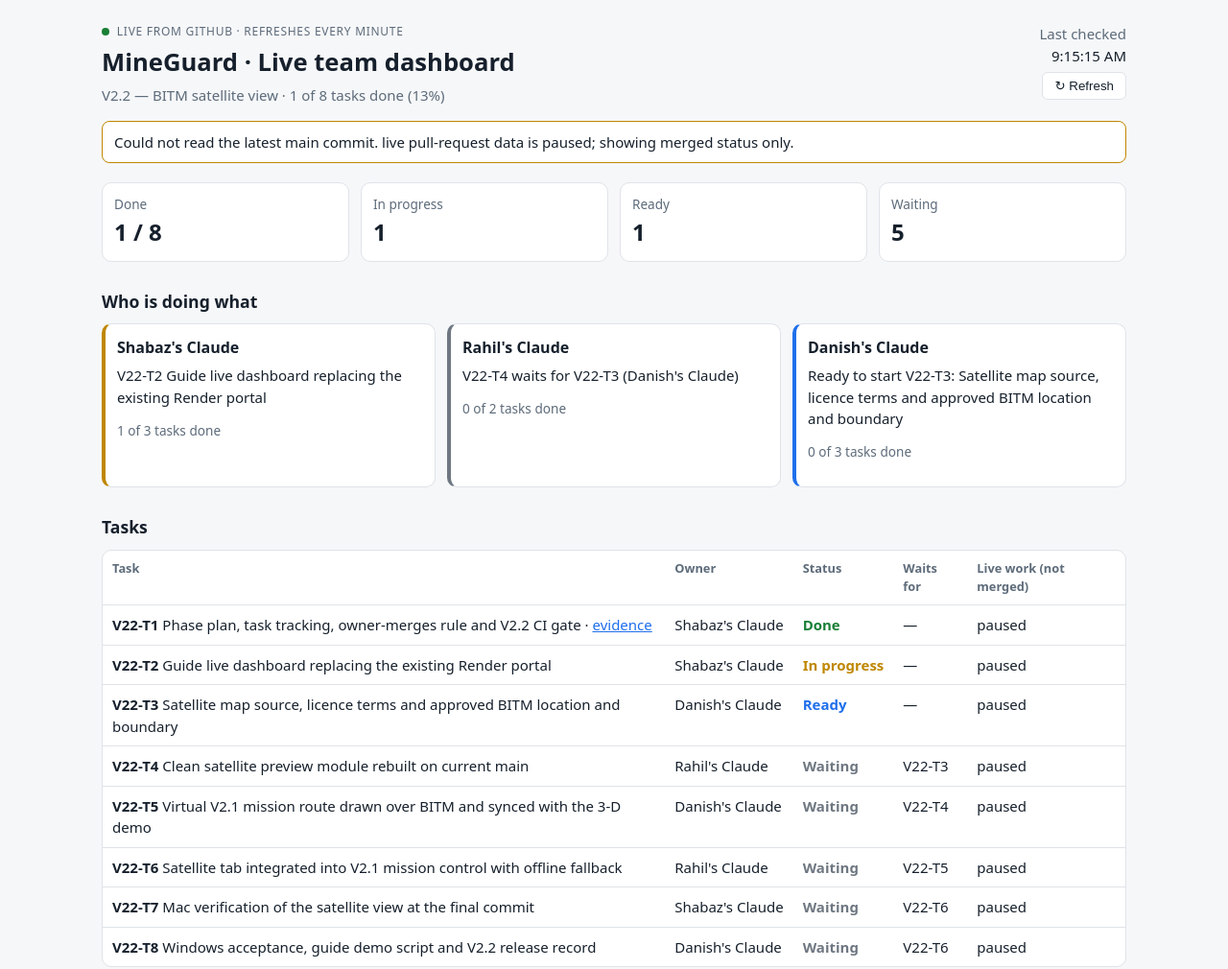
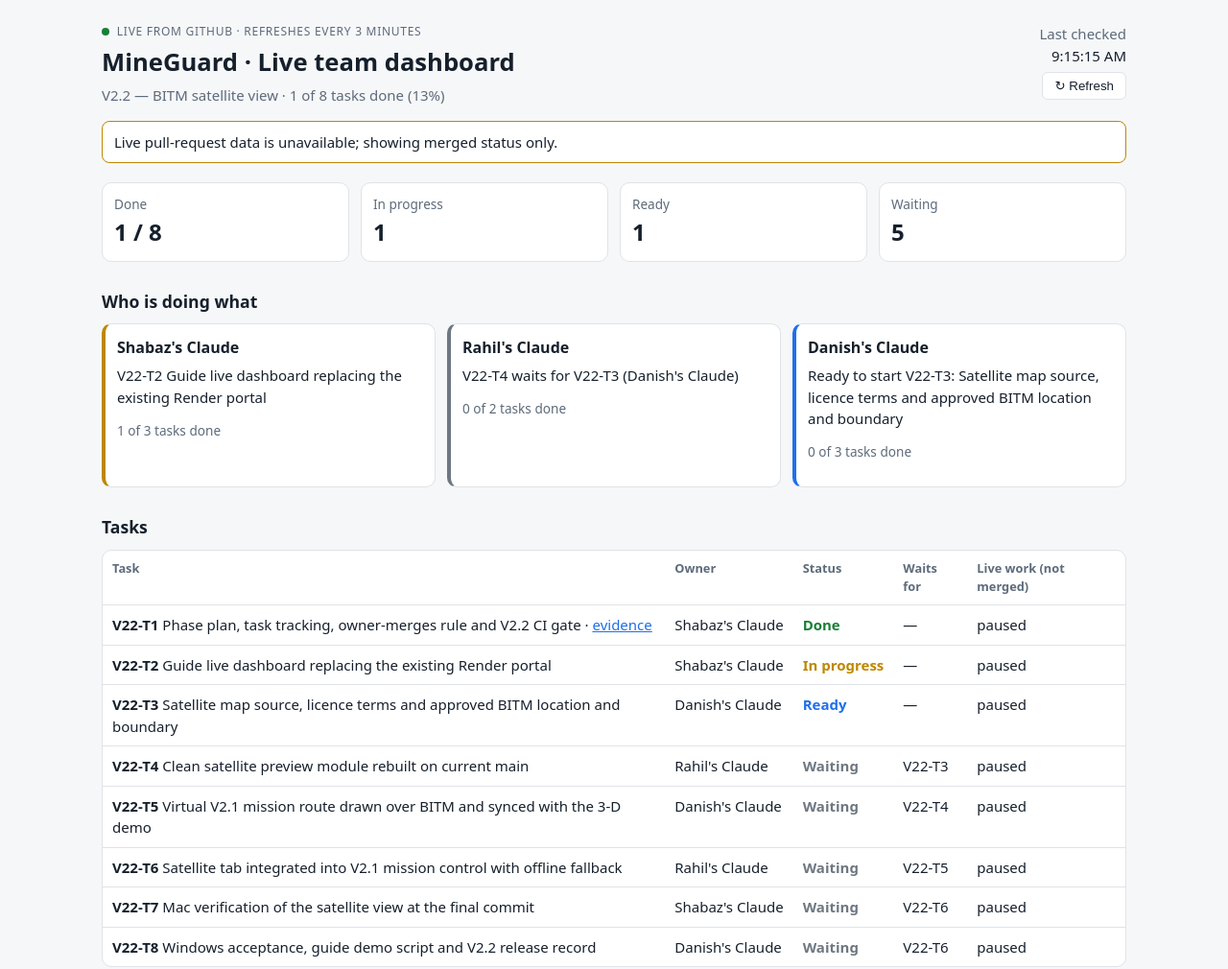
Before and after one commit to MdShabazS/MineGuard-MATLAB, a plain HTML site: page portal/index.html in a window 1280 px wide. Shown: the top 1010 px of the page at 96% size. Drawn offline with Linux system fonts and the light colour scheme; no server answers.

Commit message:
V22-T2: stay within GitHub's 60/hour unauthenticated limit (2 requests per 3 minutes, back-off with resume time)
Co-Authored-By: Claude Opus 5.5 <noreply@anthropic.com>

```diff
--- a/portal/app.mjs
+++ b/portal/app.mjs
@@ -1,12 +1,12 @@
 // Guide live dashboard: fetches GitHub data and renders it. All text is inserted as text, never HTML.
-import {REPO, PHASE, buildTasks, attachPRs, summarize, whoIsDoingWhat, fileUrl, ago} from "./core.mjs";
+import {REPO, PHASE, buildTasks, attachPRs, summarize, whoIsDoingWhat, fileUrl, ago, mainShaFromRuns} from "./core.mjs";
 
 const API = "https://api.github.com/repos/" + REPO;
 const RAW = "https://raw.githubusercontent.com/" + REPO + "/";
-const REFRESH_MS = 60000;
+const REFRESH_MS = 180000;      // 2 API requests per refresh: about 40 of the 60 unauthenticated requests per hour
 const $ = id => document.getElementById(id);
 const LABEL = {DONE: "Done", IN_PROGRESS: "In progress", READY: "Ready", BLOCKED: "Waiting"};
-let busy = false, lastGood = null;
+let busy = false, lastGood = null, pausedUntil = 0;
 
 function el(tag, attrs = {}, ...children) {
   const node = document.createElement(tag);
@@ -16,13 +16,17 @@ function el(tag, attrs = {}, ...children) {
 }
 function link(href, text) { return href ? el("a", {href, target: "_blank", rel: "noopener noreferrer"}, text) : document.createTextNode(text); }
 
-// "no-cache" makes the browser revalidate with the ETag; GitHub's 304 replies do not use the hourly API limit.
+// Unauthenticated: every request (even a 304) counts towards GitHub's 60 per hour per viewer, so back off at the limit.
 async function api(path) {
+  if (Date.now() < pausedUntil) throw Object.assign(Error("paused"), {rate: true});
   const r = await fetch(API + path, {cache: "no-cache", headers: {Accept: "application/vnd.github+json"}});
+  const left = Number(r.headers.get("x-ratelimit-remaining")), reset = Number(r.headers.get("x-ratelimit-reset"));
+  if (r.status === 403 || r.status === 429 || left === 0) pausedUntil = Number.isFinite(reset) && reset > 0 ? reset * 1000 : Date.now() + 600000;
   if (r.status === 403 || r.status === 429) throw Object.assign(Error("GitHub rate limit reached"), {rate: true});
   if (!r.ok) throw Error("GitHub API " + r.status);
   return r.json();
 }
+const resumeAt = () => new Date(pausedUntil).toLocaleTimeString([], {hour: "2-digit", minute: "2-digit"});
 async function raw(ref, file, cache) {
   const r = await fetch(RAW + ref + "/" + file, {cache});
   if (!r.ok) throw Error(file + " " + r.status);
@@ -30,16 +34,15 @@ async function raw(ref, file, cache) {
 }
 
 async function load() {
-  let sha = "main", notes = [];
-  try { sha = (await api("/commits/main")).sha; } catch (e) { notes.push(e.rate ? "GitHub rate limit: task status may be a few minutes old." : "Could not read the latest main commit."); }
+  let runs = null, pulls = null, notes = [];
+  try { [runs, pulls] = await Promise.all([api("/actions/runs?per_page=60"), api("/pulls?state=open&per_page=50")]); }
+  catch (e) { notes.push(e.rate ? "GitHub's hourly limit for this network is reached: live pull-request data resumes at " + resumeAt() + "; task status below may be a few minutes old." : "Live pull-request data is unavailable; showing merged status only."); }
+  const sha = mainShaFromRuns(runs?.workflow_runs) || "main";
   const byRef = sha === "main" ? "no-store" : "force-cache";        // a commit SHA never changes, so it may be cached
   const [manifest, status] = await Promise.all([raw(sha, PHASE.manifest, byRef), raw(sha, PHASE.status, byRef)]);
   const tasks = buildTasks(manifest, status);
-  let other = [], live = true;
-  try {
-    const [pulls, runs] = await Promise.all([api("/pulls?state=open&per_page=50"), api("/actions/runs?event=pull_request&per_page=60")]);
-    other = attachPRs(tasks, pulls, runs.workflow_runs);
-  } catch (e) { live = false; notes.push((e.rate ? "GitHub rate limit: " : "") + "live pull-request data is paused; showing merged status only."); }
+  const live = !!(runs && pulls);
+  const other = live ? attachPRs(tasks, pulls, runs.workflow_runs) : [];
   return {tasks, other, live, sha, notes};
 }
 
--- a/portal/core.mjs
+++ b/portal/core.mjs
@@ -35,6 +35,13 @@ export function ciFor(runs, sha) {
   if (!run) return {state: "none", label: "CI not run yet"};
   if (run.status !== "completed") return {state: "running", label: "CI running", url: run.html_url};
   return run.conclusion === "success" ? {state: "pass", label: "CI passed", url: run.html_url} : {state: "fail", label: "CI " + (run.conclusion || "failed"), url: run.html_url};
+}
+
+// Latest main commit that CI ran on (Task Gate runs on every push to main), from the same runs listing.
+export function mainShaFromRuns(runs) {
+  const r = (runs || []).filter(x => x.head_branch === "main" && x.event === "push" && (x.name === "Task Gate" || x.path?.includes("task-gate")))
+    .sort((a, b) => String(b.created_at).localeCompare(String(a.created_at)))[0];
+  return r ? r.head_sha : null;
 }
 
 // Attach open PRs to their tasks. Returns PRs that are not task PRs as `other`.
--- a/portal/index.html
+++ b/portal/index.html
@@ -3,17 +3,17 @@
 <head>
   <meta charset="utf-8">
   <meta name="viewport" content="width=device-width, initial-scale=1">
-  <meta name="mineguard-dashboard" content="v22-live-1">
+  <meta name="mineguard-dashboard" content="v22-live-2">
   <meta name="description" content="MineGuard: live view of who is doing what, read from GitHub.">
   <title>MineGuard · Live team dashboard</title>
-  <link rel="stylesheet" href="./styles.css?v=v22-live-1">
-  <script type="module" src="./app.mjs?v=v22-live-1"></script>
+  <link rel="stylesheet" href="./styles.css?v=v22-live-2">
+  <script type="module" src="./app.mjs?v=v22-live-2"></script>
 </head>
 <body>
 <main class="shell">
   <header class="top">
     <div>
-      <div class="kicker"><span class="dot" aria-hidden="true"></span> LIVE FROM GITHUB · REFRESHES EVERY MINUTE</div>
+      <div class="kicker"><span class="dot" aria-hidden="true"></span> LIVE FROM GITHUB · REFRESHES EVERY 3 MINUTES</div>
       <h1>MineGuard · Live team dashboard</h1>
       <p class="phase" id="phase">Loading current phase…</p>
     </div>
```
Also changed, not shown: portal/tests/core.test.mjs (+11 -3 lines), 1 other file.
